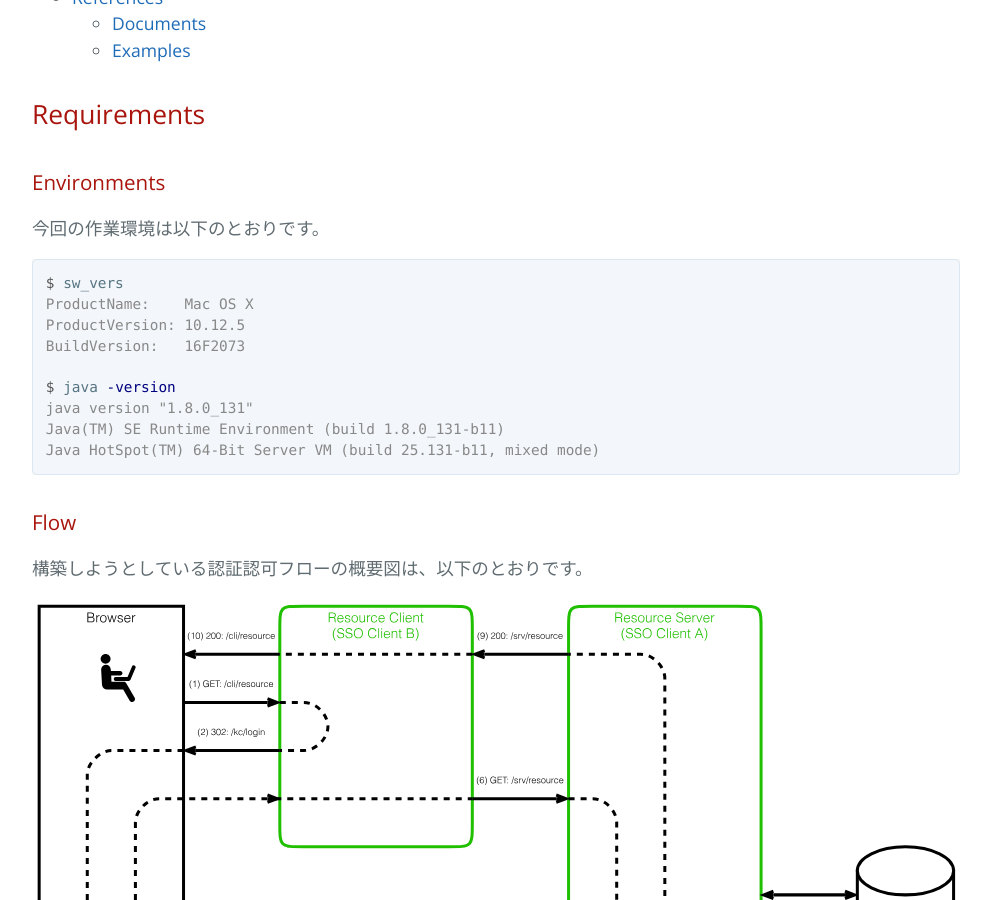
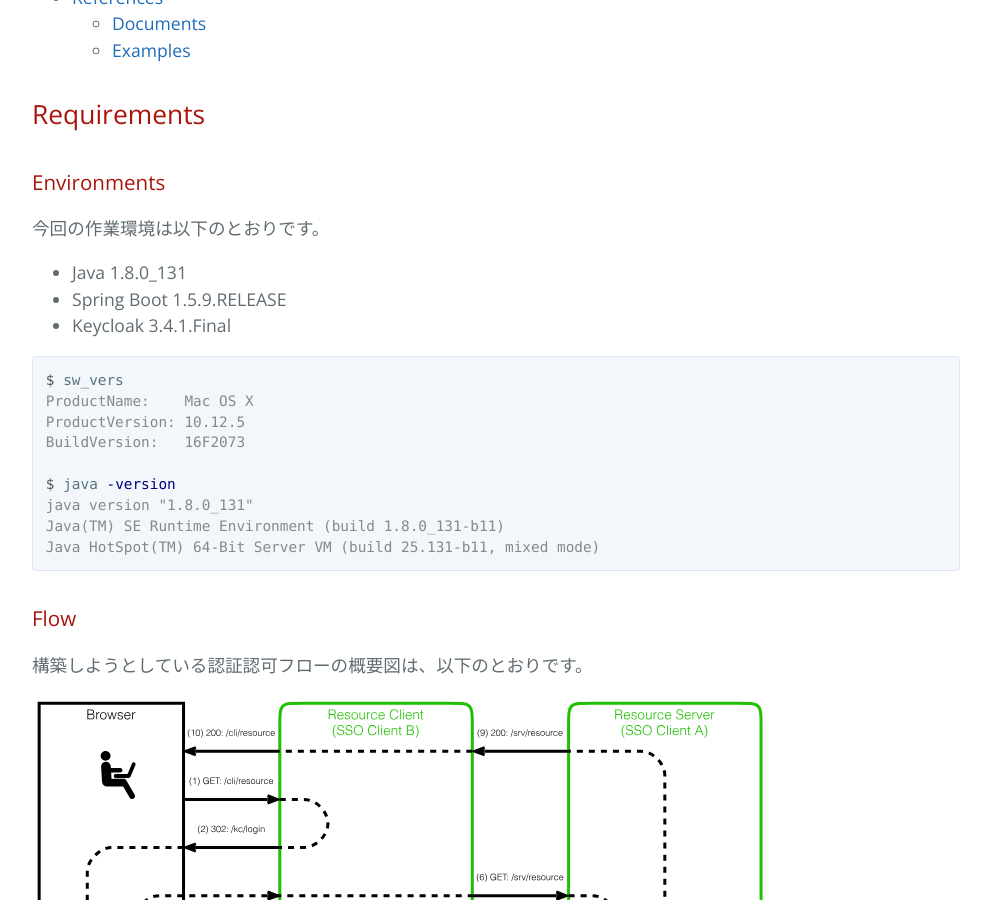
Before and after one commit to yo1000/blog.yo1000.com, a Jekyll site: the page built from _posts/2017-12-18-keycloak-collabo-ressrv-rescli.md, in a window 1280 px wide and 900 px high, scrolled down 1195 px. Shown: the whole window, without its empty margins (64-1055 px from the left). Built offline with Jekyll 4.4.1, drawn with Linux system fonts in a browser that asks for light colours; our own code applies the rules of GitHub Pages for plain Markdown files.

Commit message:
Update 2017-12-18-keycloak-collabo-ressrv-rescli.md

````diff
--- a/_posts/2017-12-18-keycloak-collabo-ressrv-rescli.md
+++ b/_posts/2017-12-18-keycloak-collabo-ressrv-rescli.md
@@ -50,6 +50,10 @@ SSO サーバー (Keycloak) のセットアップと、SSO クライアント (
 
 ### Environments
 今回の作業環境は以下のとおりです。
+
+- Java 1.8.0_131
+- Spring Boot 1.5.9.RELEASE
+- Keycloak 3.4.1.Final
 
 ```console
 $ sw_vers
````
